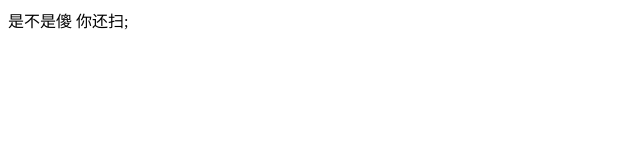
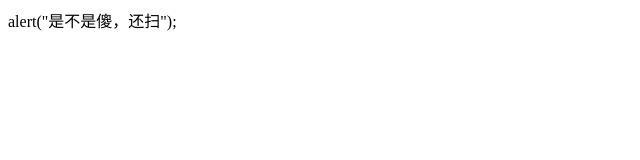
Before and after one commit to 7July/learngit, a plain HTML site: page index.html in a window 1280 px wide. Shown: the whole page, without its empty margins (0-640 px from the left). Drawn offline with Linux system fonts and the light colour scheme.

Commit message:
Update index.html

```diff
--- a/index.html
+++ b/index.html
@@ -5,6 +5,6 @@
 		<title></title>
 	</head>
 	<body>
-		<alert>是不是傻  你还扫</alert>;
+		alert("是不是傻，还扫");
 	</body>
 </html>
```
